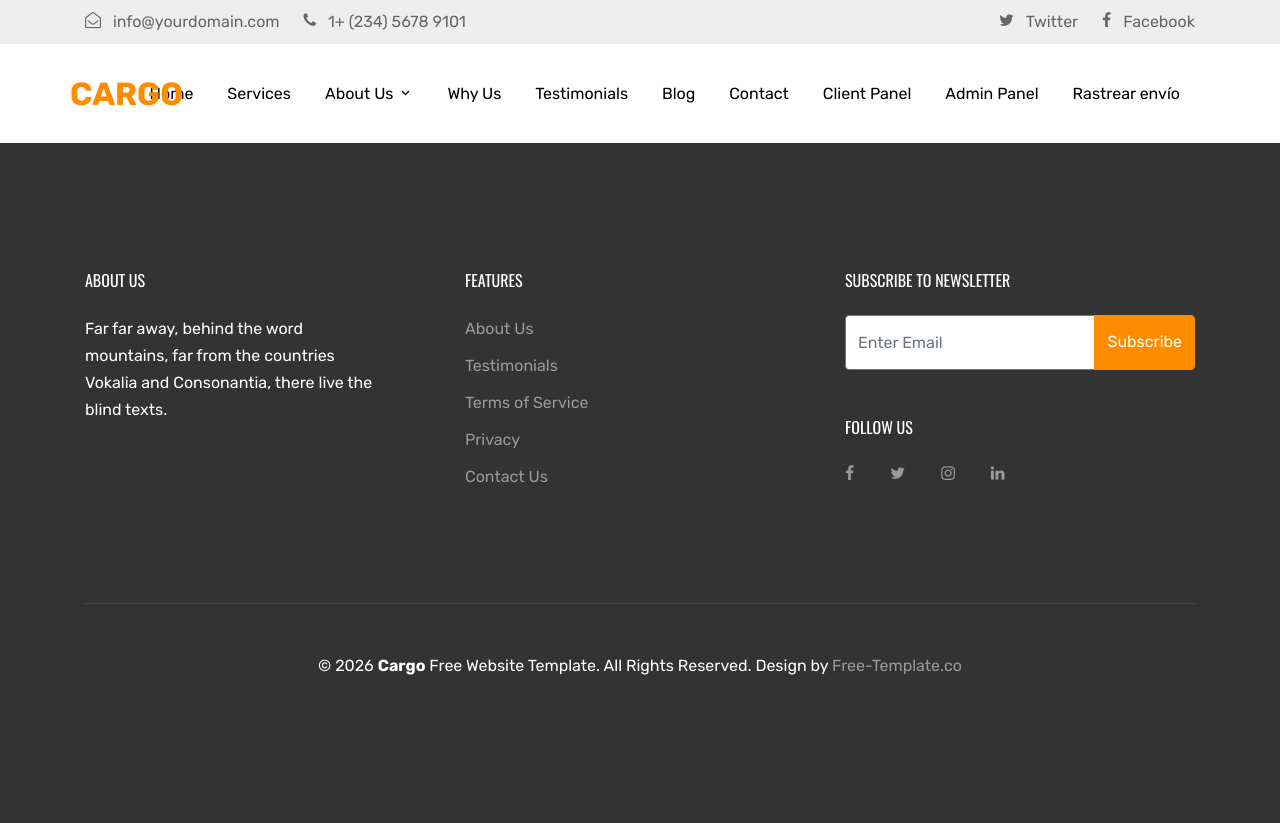
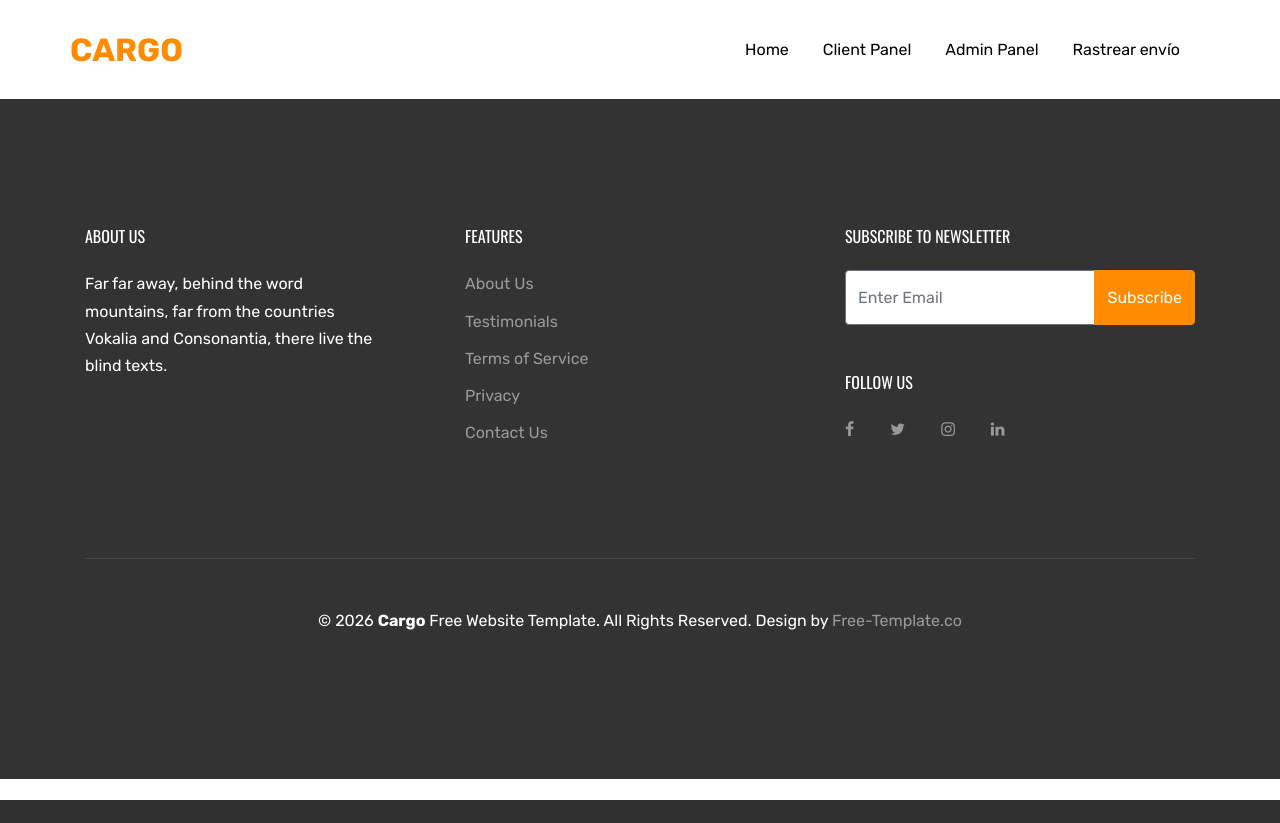
Before and after one commit to carlos00012/EntregasFast, a Django app: template Info/templates/plantillaPrincipal.html in a window 1280 px wide. After the commit the page ends 800 px from the top, so only its background shows below. Run offline with Django 5.2, Linux system fonts and the light colour scheme; the template is opened without the code that fills it, so the values that code supplies are empty; some libraries are stand-ins or nearby versions; some web fonts are replaced.

Commit message:
cambios stilos

```diff
--- a/EntregasFast/static/css/style.css
+++ b/EntregasFast/static/css/style.css
@@ -1313,8 +1313,8 @@ h1, h2, h3, h4, h5,
       left: 0;
       right: 0;
       bottom: 0;
-      opacity: .95;
-      background: #377aff;
+      opacity: .65;
+      background: #9dafd4;
       background: -moz-linear-gradient(45deg, #377aff 0%, #00d9ff 100%);
       background: -webkit-gradient(left bottom, right top, color-stop(0%, #377aff), color-stop(100%, #00d9ff));
       background: -webkit-linear-gradient(45deg, #377aff 0%, #00d9ff 100%);
--- a/Info/templates/plantillaPrincipal.html
+++ b/Info/templates/plantillaPrincipal.html
@@ -49,29 +49,7 @@
       </div>
 
 
-      <div class="top-bar">
-        <div class="container">
-          <div class="row">
-            <div class="col-12">
-              <a href="#" class=""><span class="mr-2  icon-envelope-open-o"></span> <span class="d-none d-md-inline-block">info@yourdomain.com</span></a>
-              <span class="mx-md-2 d-inline-block"></span>
-              <a href="#" class=""><span class="mr-2  icon-phone"></span> <span class="d-none d-md-inline-block">1+ (234) 5678 9101</span></a>
 
-
-              <div class="float-right">
-
-                <a href="#" class=""><span class="mr-2  icon-twitter"></span> <span class="d-none d-md-inline-block">Twitter</span></a>
-                <span class="mx-md-2 d-inline-block"></span>
-                <a href="#" class=""><span class="mr-2  icon-facebook"></span> <span class="d-none d-md-inline-block">Facebook</span></a>
-
-              </div>
-
-            </div>
-
-          </div>
-
-        </div>
-      </div>
 
       <header class="site-navbar js-sticky-header site-navbar-target" role="banner">
 
@@ -80,40 +58,20 @@
 
 
             <div class="site-logo">
-              <a href="/inicio/" class="text-black"><span class="text-primary">Cargo</a>
+              <a href="/" class="text-black"><span class="text-primary">Cargo</a>
             </div>
 
             <div class="col-12">
               <nav class="site-navigation text-right ml-auto " role="navigation">
 
                 <ul class="site-menu main-menu js-clone-nav ml-auto d-none d-lg-block">
-                  <li><a href="/inicio/" class="nav-link">Home</a></li>
-                  <li><a href="#services-section" class="nav-link">Services</a></li>
+                  <li><a href="/" class="nav-link">Home</a></li>
 
 
-                  <li class="has-children">
-                    <a href="#about-section" class="nav-link">About Us</a>
-                    <ul class="dropdown arrow-top">
-                      <li><a href="https://free-template.co" target="_blank" class="nav-link"><span class="text-primary">More Free Templates</span></a></li>
-                      <li><a href="#team-section" class="nav-link">Team</a></li>
-                      <li><a href="#pricing-section" class="nav-link">Pricing</a></li>
-                      <li><a href="#faq-section" class="nav-link">FAQ</a></li>
-                      <li class="has-children">
-                        <a href="#">More Links</a>
-                        <ul class="dropdown">
-                          <li><a href="#">Menu One</a></li>
-                          <li><a href="#">Menu Two</a></li>
-                          <li><a href="#">Menu Three</a></li>
-                        </ul>
-                      </li>
-                    </ul>
-                  </li>
 
-                  <li><a href="#why-us-section" class="nav-link">Why Us</a></li>
 
-                  <li><a href="#testimonials-section" class="nav-link">Testimonials</a></li>
-                  <li><a href="#blog-section" class="nav-link">Blog</a></li>
-                  <li><a href="#contact-section" class="nav-link">Contact</a></li>
+
+
                   <li><a href="/dashboard/" class="nav-link text-primary">Client Panel</a></li>
                   <li><a href="/admin-panel/" class="nav-link text-primary">Admin Panel</a></li>
                   <li><a href="/rastreo/" class="nav-link text-primary">Rastrear envío</a></li>
```
Also changed, not shown: Info/templates/inicio.html (+6 -7 lines).
